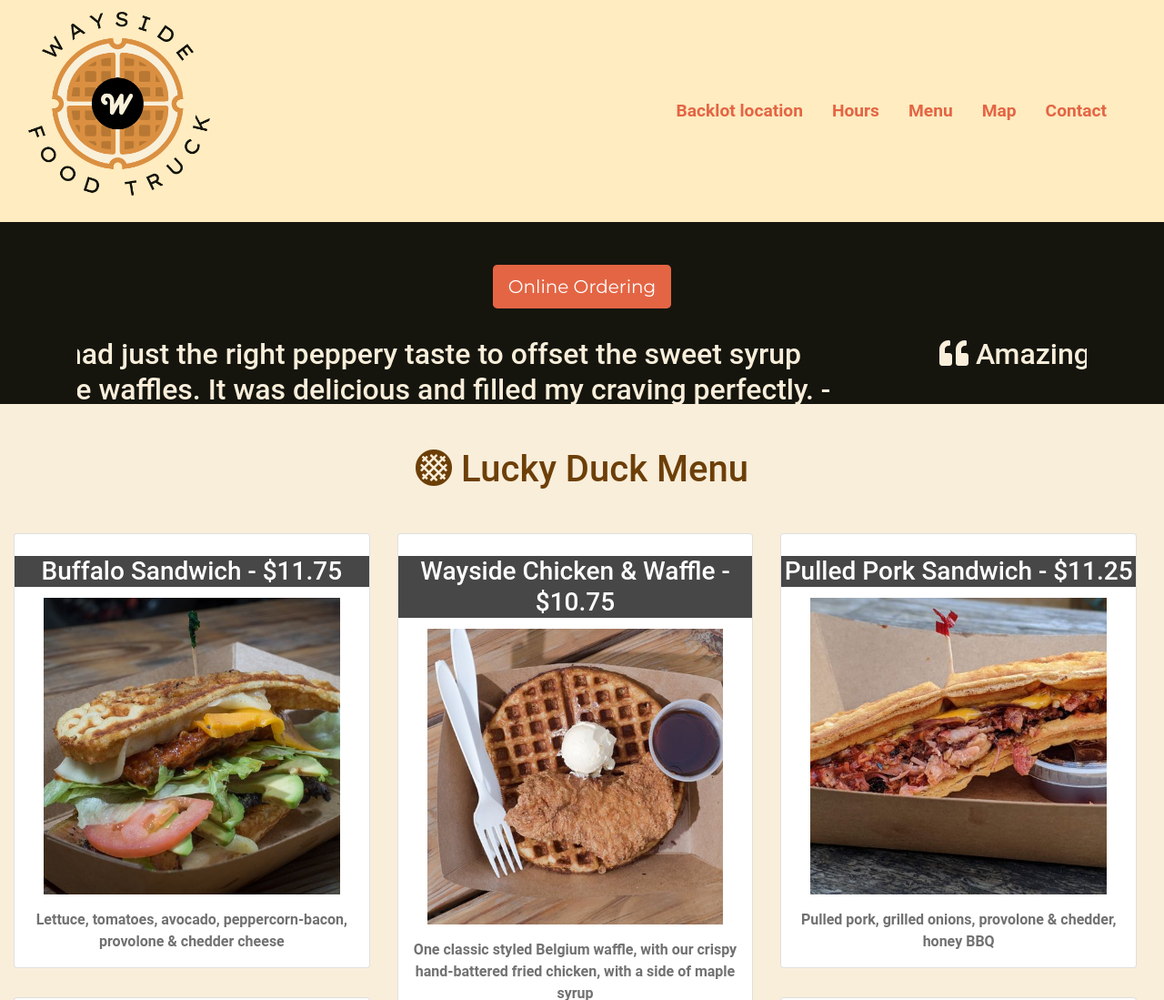
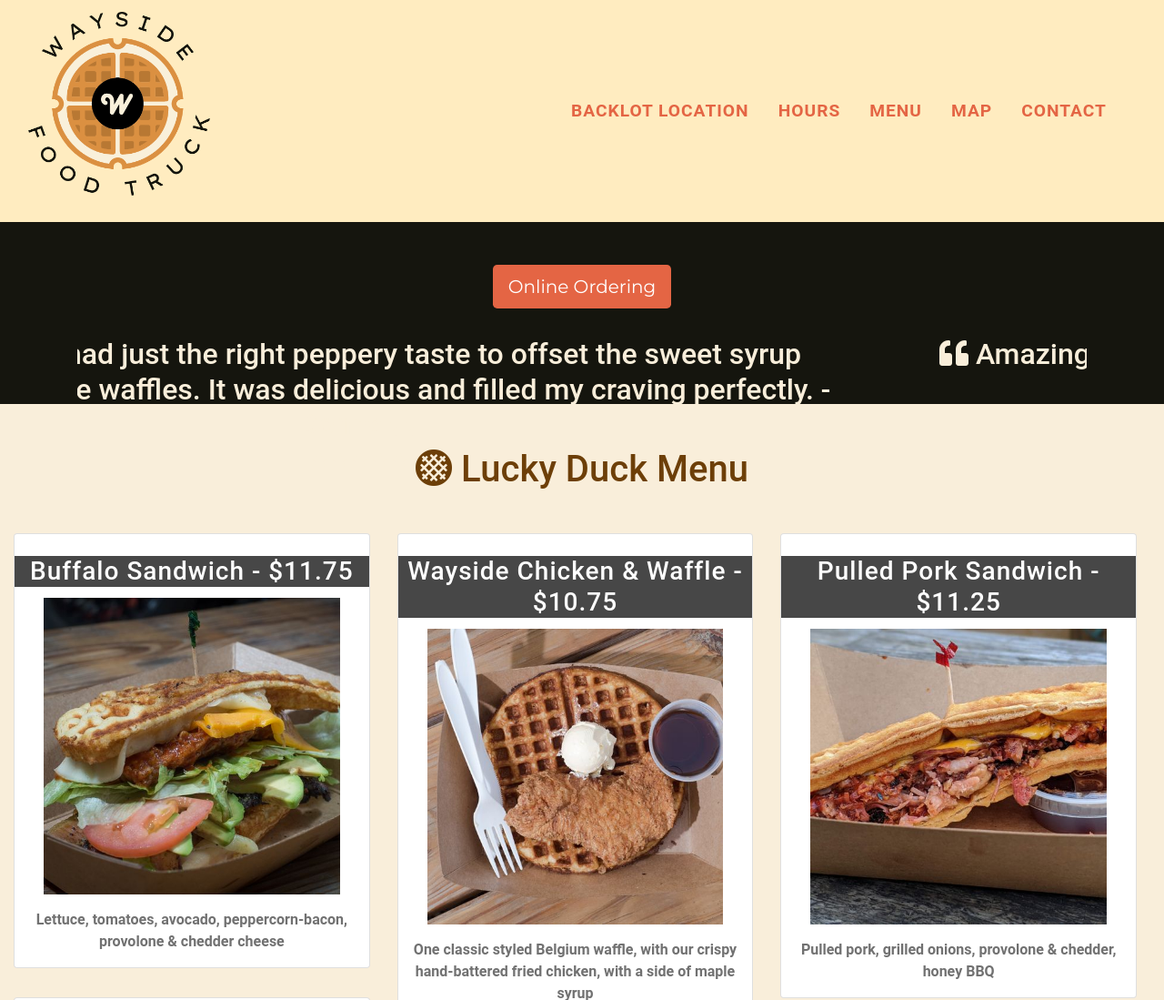
Before and after one commit to constDave/wayside, a plain HTML site: page site/luckyduck.html in a window 1280 px wide. Shown: the top 1099 px of the page at 91% size. Drawn offline with nearby package versions, Linux system fonts and the light colour scheme.

Commit message:
add line-height and letter-spacing

```diff
--- a/site/css/styles.css
+++ b/site/css/styles.css
@@ -6,6 +6,8 @@
 
 body {
   background: rgb(249, 238, 218);
+  font-size: 1.125rem;
+  line-height: 1.6;
 }
 
 strong {
@@ -91,6 +93,9 @@
 .nav-link {
   color: #E46544;
   font-weight: bolder;
+  text-transform: uppercase;
+  letter-spacing: 1px;
+
 }
 
 .nav-link:hover, .nav-link:focus {
@@ -120,6 +125,9 @@
 .menu-title {
   margin-top: 1.5rem;
   text-align: center;
+  text-transform: capitalize;
+  letter-spacing: 1px;
+
 }
 
 .menu-item {
```
Also changed, not shown: 2 other files.
